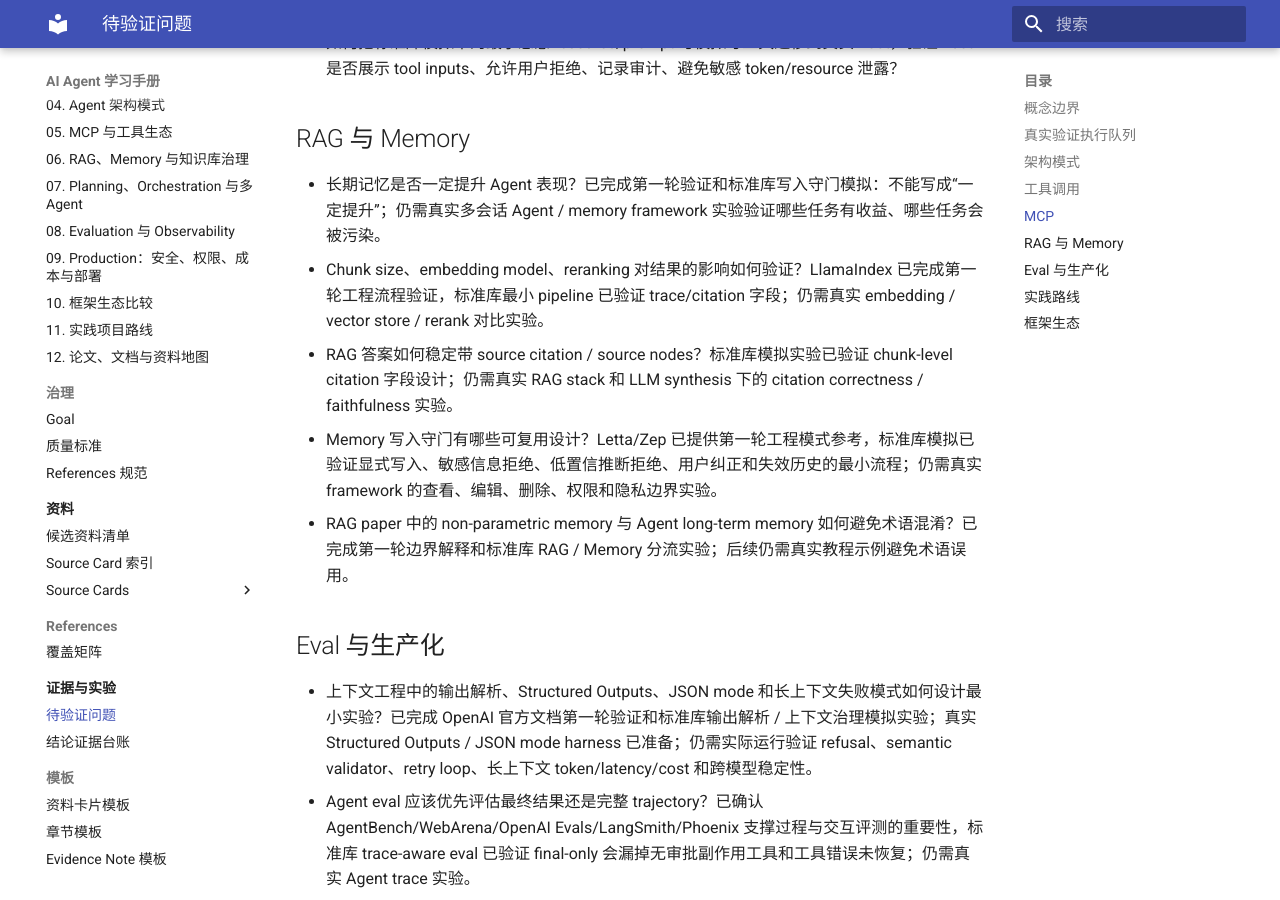
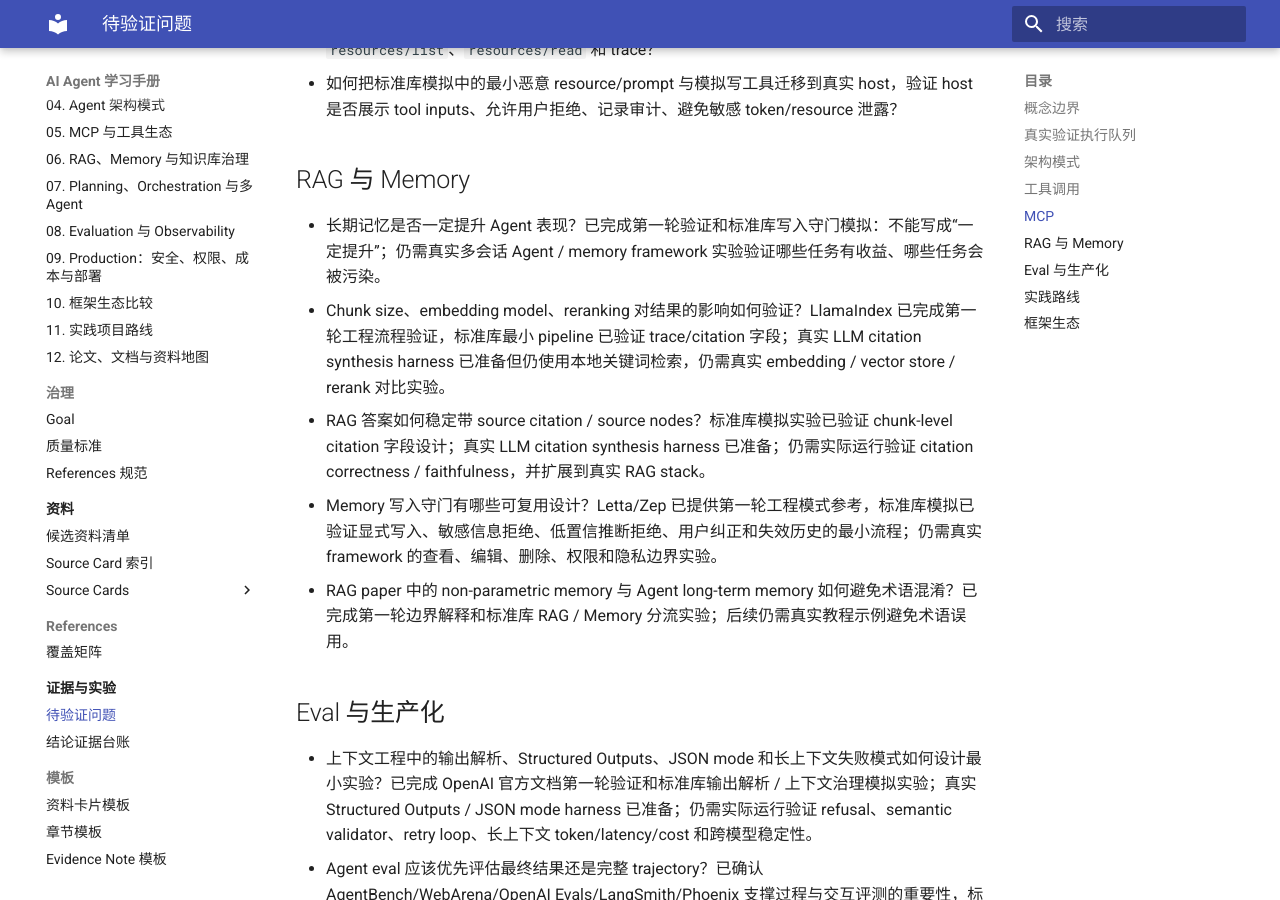
Before and after one commit to AmazingCaddy/readings-ai-agent, an MkDocs documentation site: the page built from docs/evidence/validation-backlog.md, in a window 1280 px wide and 900 px high, scrolled down 2882 px. Built offline with MkDocs 1.6.1 and Material for MkDocs 9.7.7, drawn with Linux system fonts in a browser that asks for light colours; some of the changed text lies outside the part shown.

Commit message:
Sync RAG validation harness metadata

```diff
--- a/docs/evidence/validation-backlog.md
+++ b/docs/evidence/validation-backlog.md
@@ -17,7 +17,7 @@
 | P0 | 真实 tool-calling 参数校验与有限重试 | OpenAI Responses / Function Calling API | 可复现实验脚本、失败样例、trace、成本/延迟记录；harness 已准备，结果待跑 | 只能验证所选模型和 schema，不代表所有模型稳定修正 |
 | P0 | 真实 Structured Outputs / JSON mode / refusal 对比 | OpenAI Structured Outputs / Responses API | schema valid、semantic valid、refusal、retry 结果表；harness 已准备，结果待跑 | schema 通过不等于事实正确或业务正确 |
 | P0 | 真实 prompt injection + tool permission / HITL | OpenAI Responses API 或一个轻量 tool agent | 攻击样例、阻断/漏报/误报、审批和 trace 脱敏结果；harness 已准备，结果待跑 | 不证明 guardrail 完全安全，只能记录覆盖范围 |
-| P1 | 真实 RAG citation correctness | LlamaIndex 或轻量 vector store + LLM synthesis | chunk 配置、top-k、citation correctness、faithfulness、成本/延迟 | 不证明某个 chunk/rerank 策略默认最优 |
+| P1 | 真实 RAG citation correctness | 轻量本地检索 + LLM synthesis；后续扩展到 LlamaIndex / vector store | chunk 配置、top-k、citation correctness、faithfulness、成本/延迟；LLM synthesis harness 已准备，结果待跑 | 不证明某个 chunk/rerank 策略默认最优 |
 | P1 | 真实 Agent trace-aware eval | OpenAI Evals / LangSmith / Phoenix 中至少一种 | runs/traces、final-only vs trace-aware 对比、人工复核样例 | 自动评分不能当真值，需保留人工抽样 |
 | P1 | 真实 MCP host/client/server trace | MCP SDK / host | tools/resources/prompts 调用 trace、approval/resource review、token/resource 泄露检查 | 不同 host 实现差异可能很大 |
 | P2 | 真实 memory framework 多会话对比 | LangGraph memory / Letta / Zep 中至少一种 | 写入、查看、编辑、删除、失效历史、污染样例 | 不写成长期记忆一定提升质量 |
@@ -49,8 +49,8 @@
 ## RAG 与 Memory
 
 - 长期记忆是否一定提升 Agent 表现？已完成第一轮验证和标准库写入守门模拟：不能写成“一定提升”；仍需真实多会话 Agent / memory framework 实验验证哪些任务有收益、哪些任务会被污染。
-- Chunk size、embedding model、reranking 对结果的影响如何验证？LlamaIndex 已完成第一轮工程流程验证，标准库最小 pipeline 已验证 trace/citation 字段；仍需真实 embedding / vector store / rerank 对比实验。
-- RAG 答案如何稳定带 source citation / source nodes？标准库模拟实验已验证 chunk-level citation 字段设计；仍需真实 RAG stack 和 LLM synthesis 下的 citation correctness / faithfulness 实验。
+- Chunk size、embedding model、reranking 对结果的影响如何验证？LlamaIndex 已完成第一轮工程流程验证，标准库最小 pipeline 已验证 trace/citation 字段；真实 LLM citation synthesis harness 已准备但仍使用本地关键词检索，仍需真实 embedding / vector store / rerank 对比实验。
+- RAG 答案如何稳定带 source citation / source nodes？标准库模拟实验已验证 chunk-level citation 字段设计；真实 LLM citation synthesis harness 已准备；仍需实际运行验证 citation correctness / faithfulness，并扩展到真实 RAG stack。
 - Memory 写入守门有哪些可复用设计？Letta/Zep 已提供第一轮工程模式参考，标准库模拟已验证显式写入、敏感信息拒绝、低置信推断拒绝、用户纠正和失效历史的最小流程；仍需真实 framework 的查看、编辑、删除、权限和隐私边界实验。
 - RAG paper 中的 non-parametric memory 与 Agent long-term memory 如何避免术语混淆？已完成第一轮边界解释和标准库 RAG / Memory 分流实验；后续仍需真实教程示例避免术语误用。
 
```
Also changed, not shown: docs/references/coverage-matrix.md (+1 -1 lines), docs/sources/source-card-index.md (+1 -1 lines), docs/sources/source-cards/2026-llamaindex-docs.md (+1 -0 lines).
